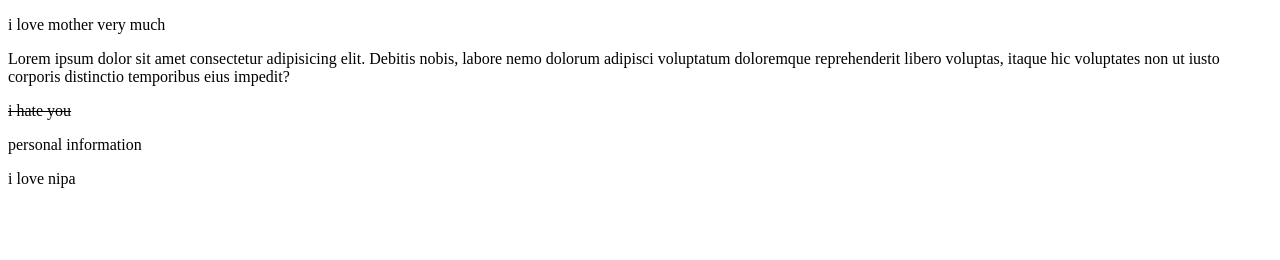
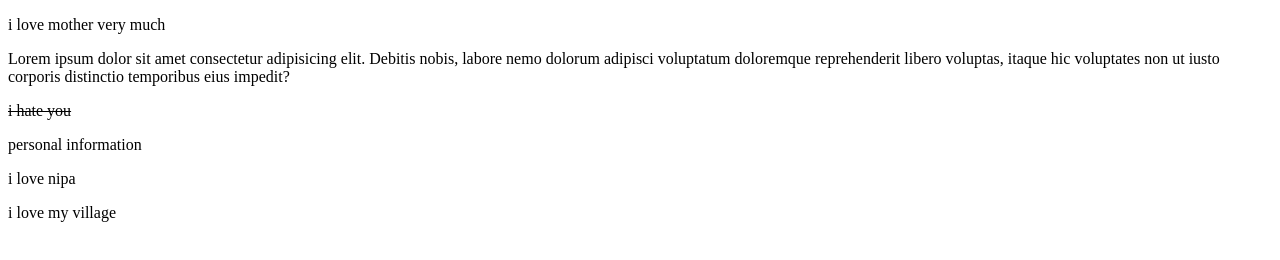
Before and after one commit to Tarek99374/bindas-life, a plain HTML site: page index.html in a window 1280 px wide. Drawn offline with Linux system fonts and the light colour scheme.

Commit message:
Update index.html

```diff
--- a/index.html
+++ b/index.html
@@ -11,6 +11,7 @@
   <del>i hate you</del>
   <p> personal information </p>
      <p> i love nipa </p>
+     <p>i love my village </p>
 
 
 </body>
```
